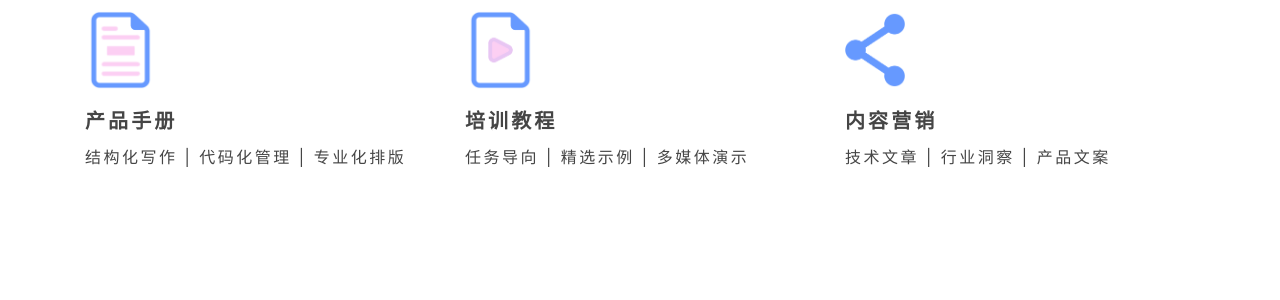
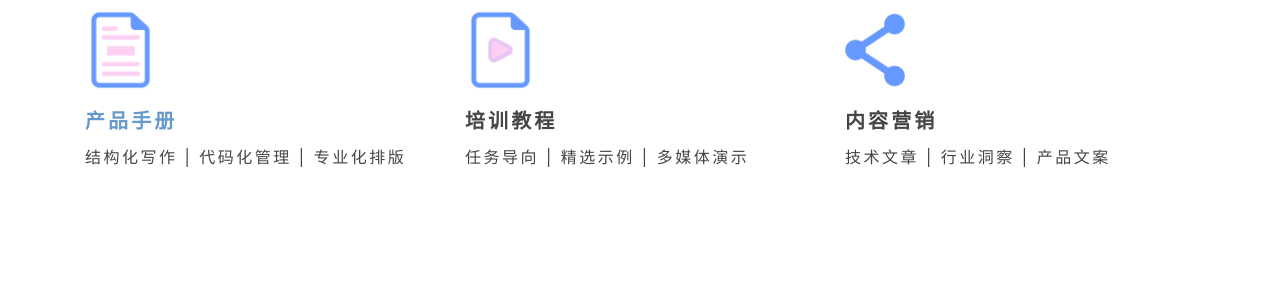
Before and after one commit to wongyah/docsimpo.work, a Jekyll site: the page built from index.html, in a window 1280 px wide and 900 px high, scrolled down 501 px. Shown: the part 337-637 px from the top of the window. Built offline with Jekyll 4.4.1, drawn with Linux system fonts in a browser that asks for light colours.

Commit message:
添加服务说明页面：进行中

```diff
--- a/_layouts/default.html
+++ b/_layouts/default.html
@@ -25,6 +25,8 @@
     <link rel="stylesheet" href="/assets/css/syntax-highlight-github.css">
     {% if page.url == "/" -%}
       <link rel="stylesheet" href="/assets/css/home.css">
+    {%- elsif page.url contains "services" -%}
+      <link rel="stylesheet" href="/assets/css/home.css">
     {%- elsif page.isPost == true -%}
       <link rel="stylesheet" href="/assets/css/post.css">
     {%- elsif collection.docType == "tutorial" -%}
@@ -35,7 +37,7 @@
       <link rel="stylesheet" href="/assets/css/sub-index.css">
     {%- endif %}
 
-    {% if page.url == "/" -%}
+    {% if page.url == "/"  -%}
     <meta property='og:title' content='{{ site.data.webinfo.general.cn.name }}'/>
     <meta property="og:type" content="website">
     <meta property='og:image' content="{{ page.headerImage }}" />
--- a/index.html
+++ b/index.html
@@ -14,9 +14,9 @@
           <p class="font-size-aux text-center text-md-left slogan-aux-font">每个产品，都值得一份好文档；</p>
           <p class="font-size-aux text-center text-md-left slogan-aux-font">每个用户，都值得精心以待。</p>
         </div>
-      </div>
 
 
+      </div>
     </div>
   </div>
 </div>
@@ -30,7 +30,9 @@
       <div class="col-md-6 my-4 col-lg">
         <div class="d-flex align-items-center d-lg-block">
           <img class="mr-2 icon-service" src="/assets/images/home/docs.png" alt="图标-产品文档">
-          <h5 class="d-inline-block d-lg-block mt-lg-3 service">产品手册</h5>
+          <h5 class="d-inline-block d-lg-block mt-lg-3 service">
+            <a href="/services/technical-documentation.html">产品手册</a>
+          </h5>
         </div>
         <p class="mt-2">结构化写作 | 代码化管理 | 专业化排版</p>
       </div>
```
Also changed, not shown: services/technical-documentation.html (added, +15 -0 lines), 2 other files.
